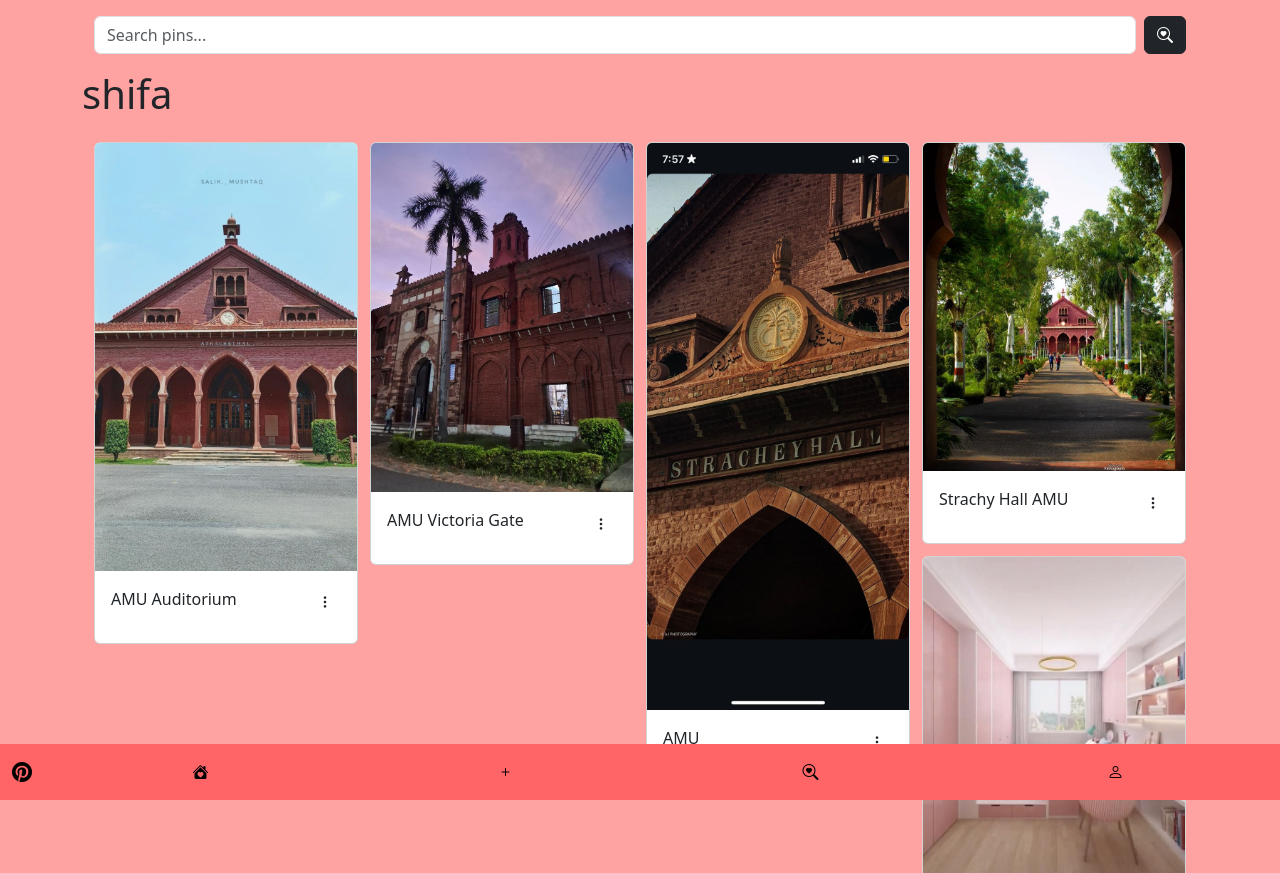
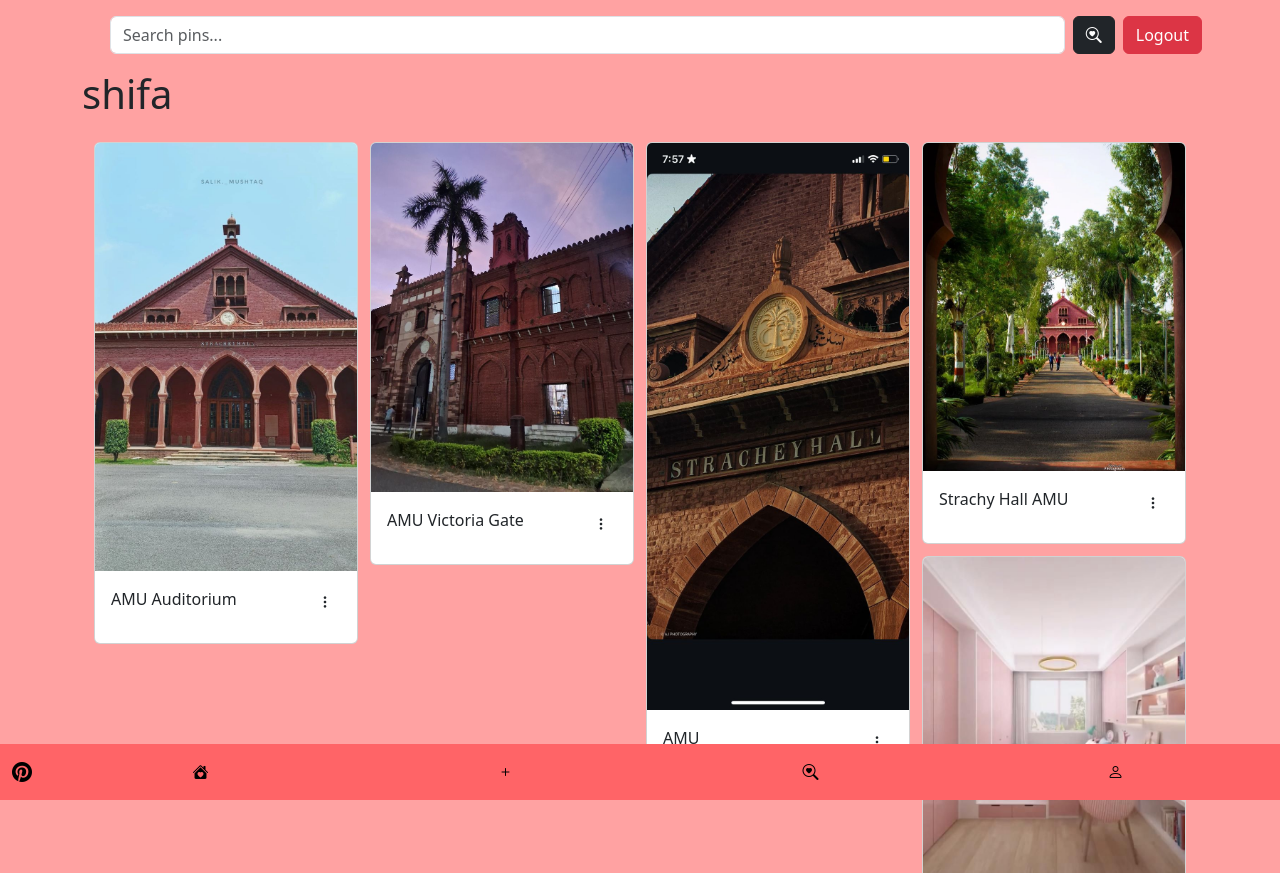
Before and after one commit to Shifaa07-hub/Pinterest2.0, a Django app: page /profile/ in a window 1280 px wide. Shown: the top 873 px of the page. Run offline with Django 5.2, Linux system fonts and the light colour scheme; a user stored in the database is signed in; data comes from the database, SQL or seed files in the repository; style sheets or scripts are compiled from the project's sources; some libraries are stand-ins or nearby versions.

Commit message:
Add logout button to profile page and fix spacing.

```diff
--- a/pins/templates/profile.html
+++ b/pins/templates/profile.html
@@ -2,8 +2,8 @@
 
 {% block content %}
 
-<div class="container mt-3">
-  <form method="GET" class="d-flex mb-3">
+<div class="container m-3">
+  <form method="GET" class="d-flex">
     <input
       type="text"
       name="q"
@@ -11,9 +11,14 @@
       placeholder="Search pins..."
       value="{{ request.GET.q }}"
     >
-    <button class="btn btn-dark" type="submit">
+    <button class="btn btn-dark me-2" type="submit">
       <i class="bi bi-search-heart"></i>
     </button>
+
+    <form action="{% url 'logout' %}" method="post">
+      <button class="btn btn-danger " type="submit">Logout</button>
+    </form>
+
   </form>
 </div>
 
```
